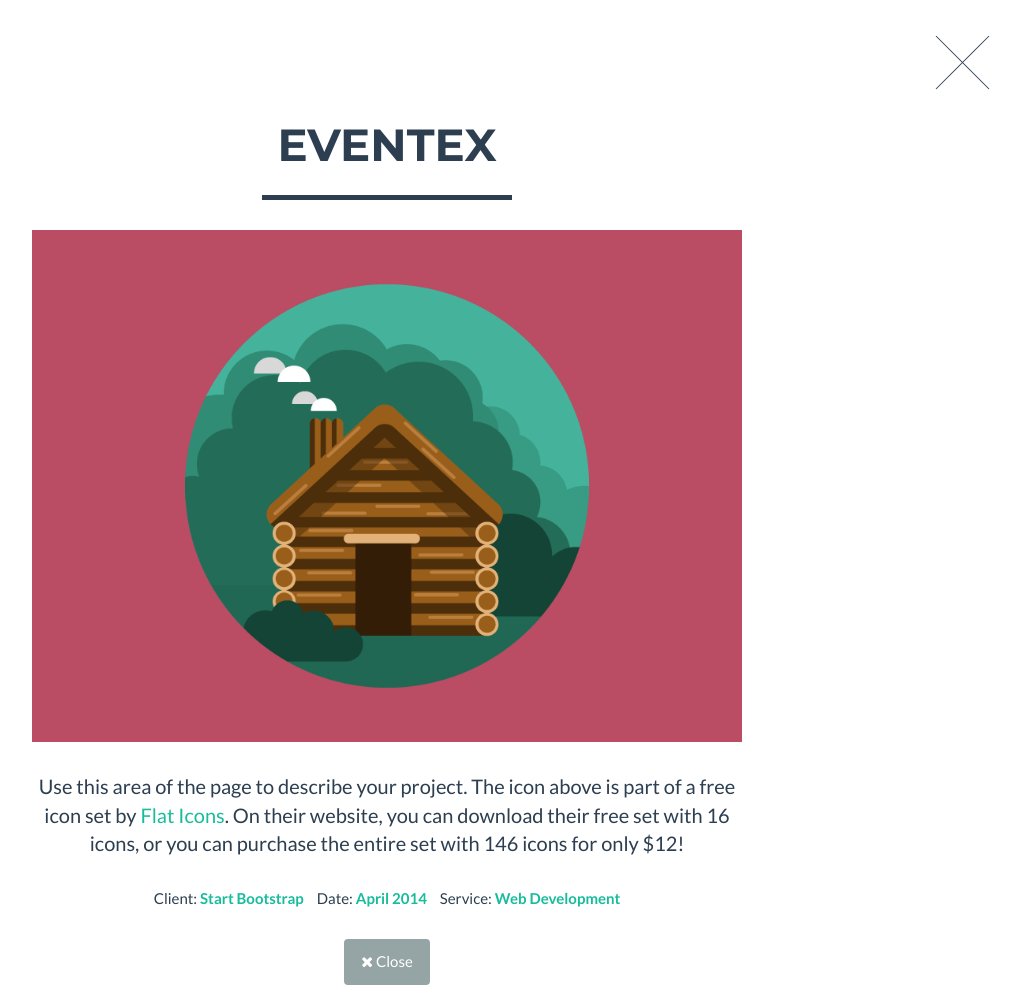
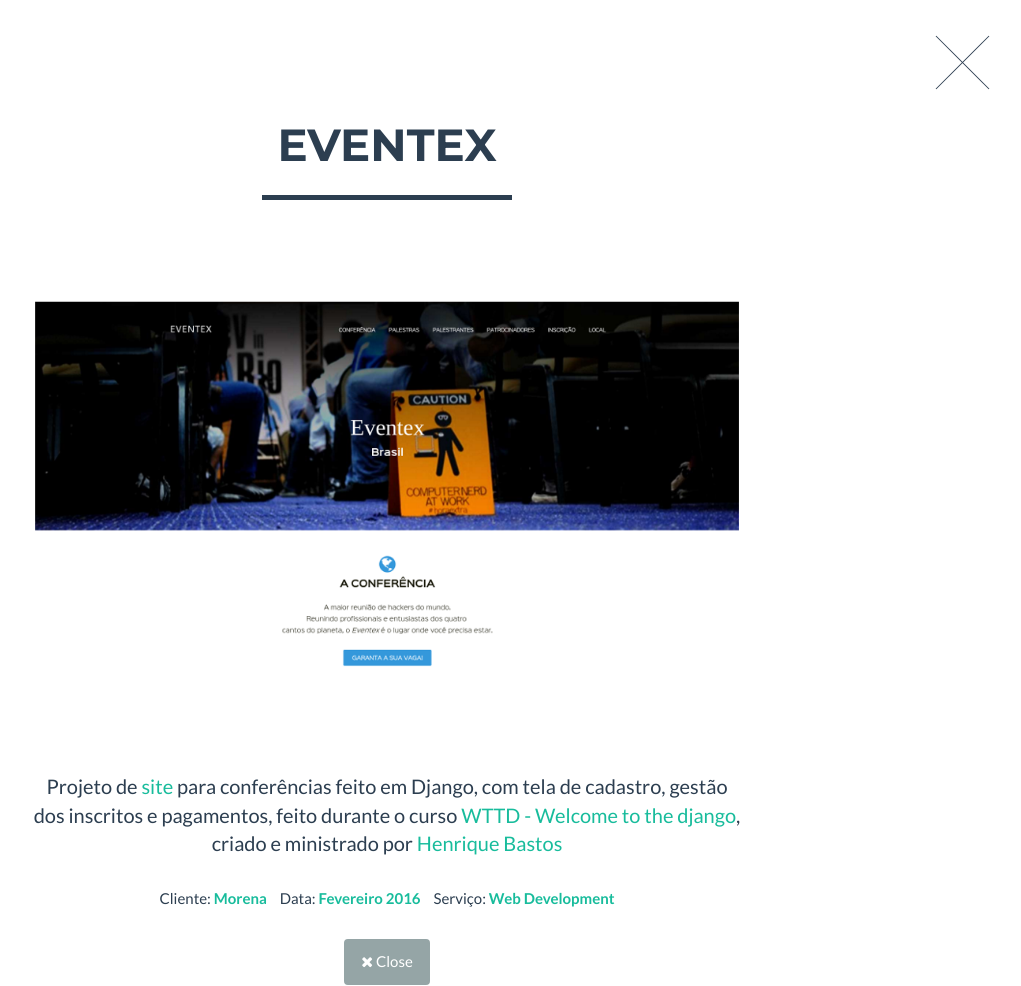
Before and after one commit to lvdamaceno/portifolio, a Django app: page / in a window 1280 px wide, after a click on "EVENTEX". Shown: the top 986 px of the page, without its empty margins (253-1274 px from the left). Run offline with Django 3.2, Linux system fonts and the light colour scheme; some libraries are stand-ins or nearby versions.

Commit message:
correcoes de layout

```diff
--- a/portifolio/core/templates/index.html
+++ b/portifolio/core/templates/index.html
@@ -106,7 +106,7 @@
                                 <i class="fa fa-search-plus fa-3x"></i>
                             </div>
                         </div>
-                        <img src="{% static 'img/portfolio/cabin.png' %}" class="img-responsive" alt="">
+                        <img src="{% static 'img/portfolio/eventex.png' %}" class="img-responsive" alt="">
                         <p align="center">EVENTEX</p>
                     </a>
                 </div>
@@ -331,19 +331,22 @@
                         <div class="modal-body">
                             <h2>EVENTEX</h2>
                             <hr class="star-primary">
-                            <img src="{% static 'img/portfolio/cabin.png' %}" class="img-responsive img-centered" alt="">
-                            <p>Use this area of the page to describe your project. The icon above is part of a free icon set by <a href="https://sellfy.com/p/8Q9P/jV3VZ/">Flat Icons</a>. On their website, you can download their free set with 16 icons, or you can purchase the entire set with 146 icons for only $12!</p>
+                            <img src="{% static 'img/portfolio/eventex.png' %}" class="img-responsive img-centered" alt="">
+                            <p>Projeto de
+                                <a href="http://eventex-lvdamaceno.herokuapp.com/" target="_blank">site</a> para conferências feito em Django, com tela de cadastro, gestão dos inscritos e pagamentos, feito durante o curso
+                                <a href="http://welcometothedjango.com.br/" target="_blank">WTTD - Welcome to the django</a>, criado e ministrado por
+                                <a href="https://twitter.com/henriquebastos" target="_blank">Henrique Bastos</a></p>
                             <ul class="list-inline item-details">
-                                <li>Client:
-                                    <strong><a href="http://startbootstrap.com">Start Bootstrap</a>
+                                <li>Cliente:
+                                    <strong><a href="#">Morena</a>
                                     </strong>
                                 </li>
-                                <li>Date:
-                                    <strong><a href="http://startbootstrap.com">April 2014</a>
+                                <li>Data:
+                                    <strong><a href="#">Fevereiro 2016</a>
                                     </strong>
                                 </li>
-                                <li>Service:
-                                    <strong><a href="http://startbootstrap.com">Web Development</a>
+                                <li>Serviço:
+                                    <strong><a href="#">Web Development</a>
                                     </strong>
                                 </li>
                             </ul>
```
Also changed, not shown: portifolio/core/static/img/portfolio/eventex.png (added).
